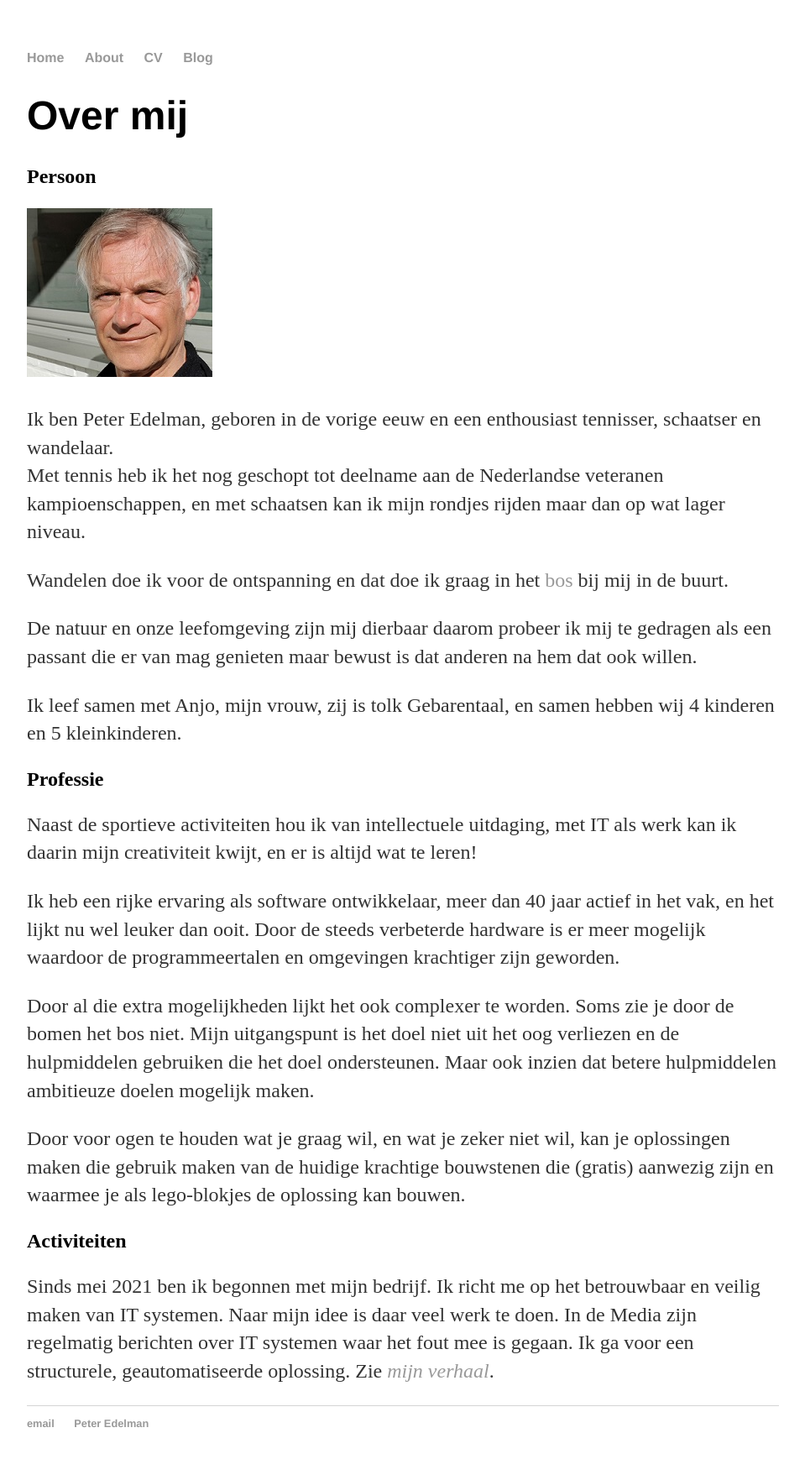
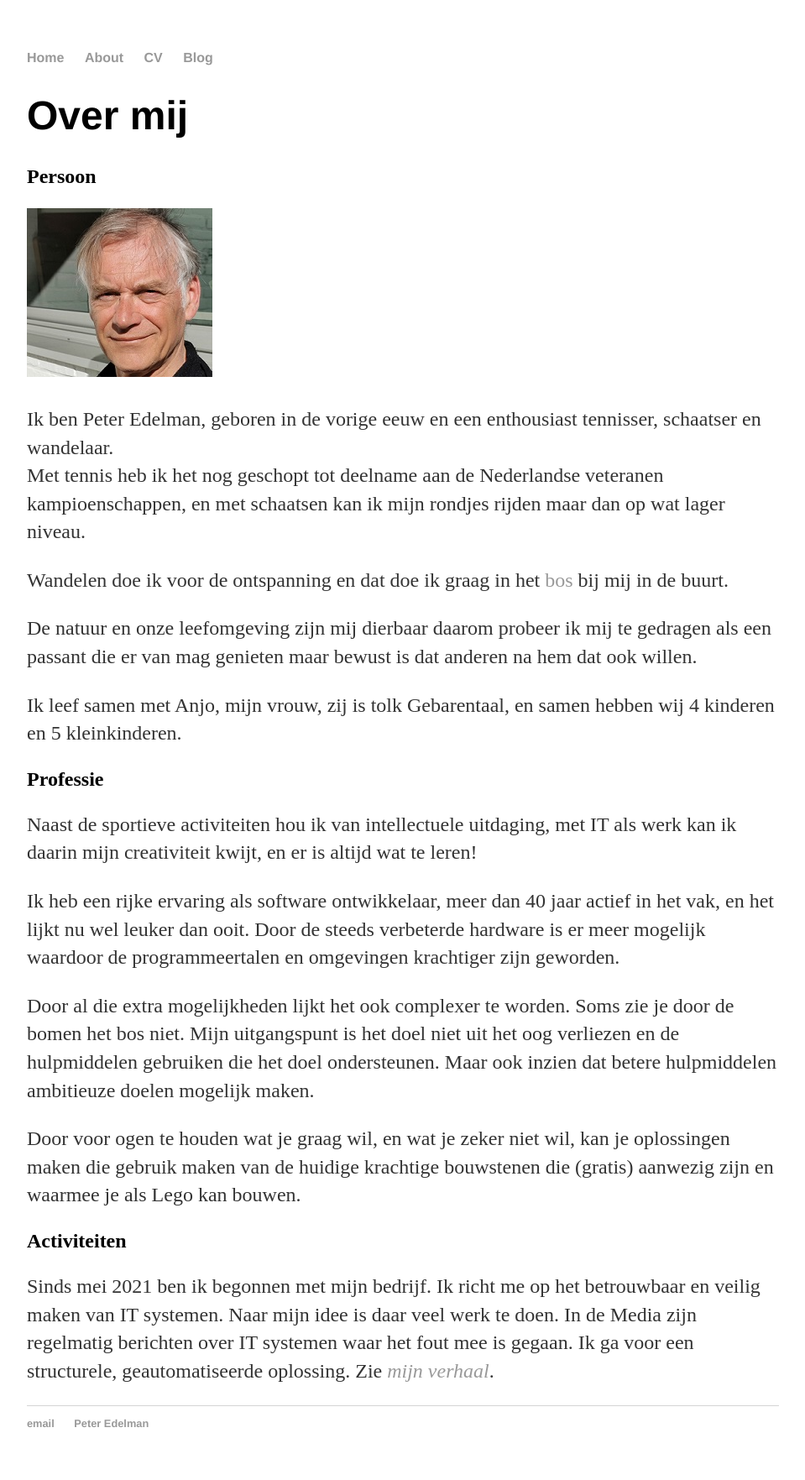
Before and after one commit to paedelm/paedelm.github.io, a Jekyll site: the page built from about/index.md, in a window 1280 px wide. Shown: the whole page at 84% size, without its empty margins (160-1119 px from the left). Built offline with Jekyll 4.4.1, drawn with Linux system fonts in a browser that asks for light colours.

Commit message:
Lego - blokjes

```diff
--- a/about/index.md
+++ b/about/index.md
@@ -24,7 +24,7 @@ title: Over mij
 
   Door al die extra mogelijkheden lijkt het ook complexer te worden. Soms zie je door de bomen het bos niet. Mijn uitgangspunt is het doel niet uit het oog verliezen en de hulpmiddelen gebruiken die het doel ondersteunen. Maar ook inzien dat betere hulpmiddelen ambitieuze doelen mogelijk maken.
 
-  Door voor ogen te houden wat je graag wil, en wat je zeker niet wil, kan je oplossingen maken die gebruik maken van de huidige krachtige bouwstenen die (gratis) aanwezig zijn en waarmee je als lego-blokjes de oplossing kan bouwen.
+  Door voor ogen te houden wat je graag wil, en wat je zeker niet wil, kan je oplossingen maken die gebruik maken van de huidige krachtige bouwstenen die (gratis) aanwezig zijn en waarmee je als Lego kan bouwen.
 
 ## Activiteiten
 
```
